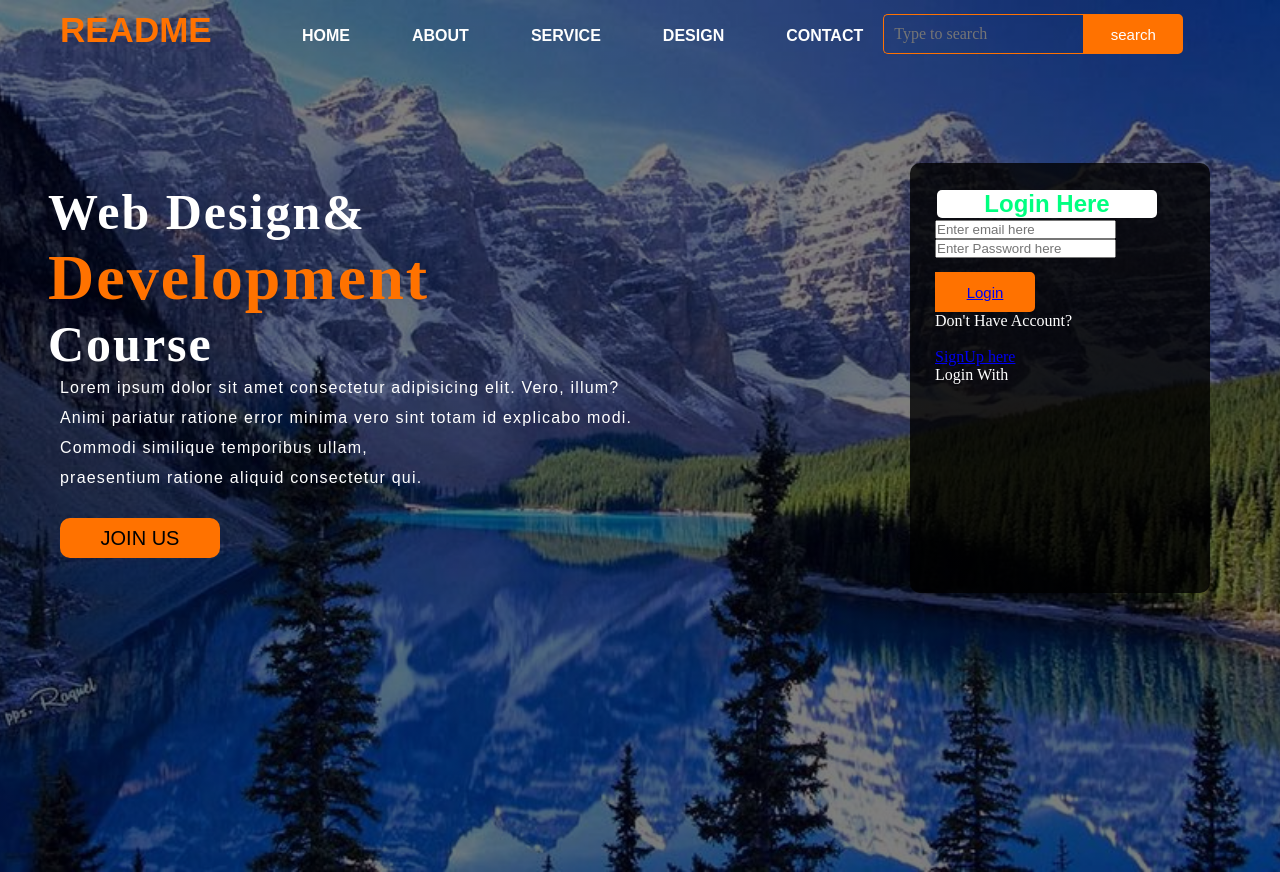
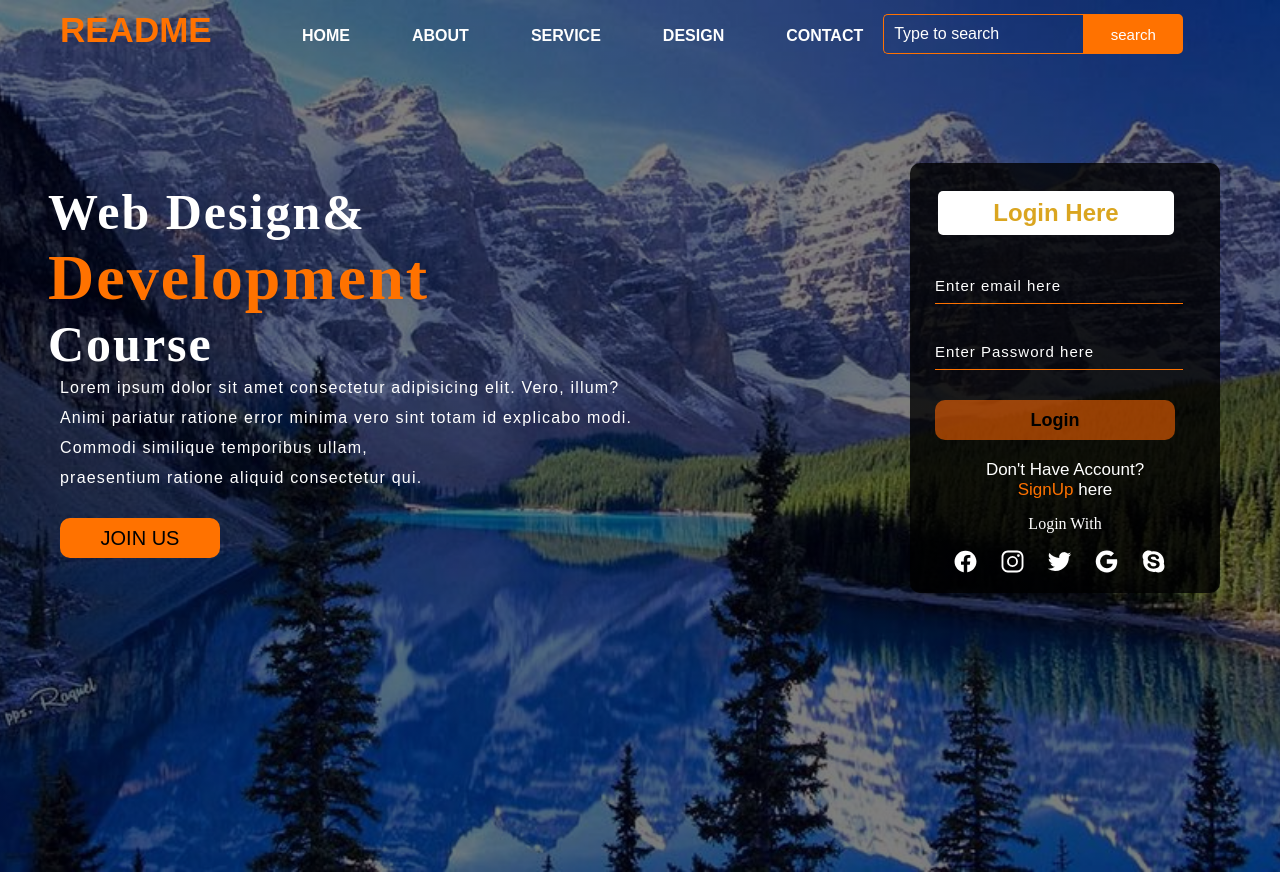
Before and after one commit to Milton-1/milton-1.github.io, a plain HTML site: page index.html in a window 1280 px wide. Drawn offline with nearby package versions, Linux system fonts and the light colour scheme.

Commit message:
committing changes

```diff
--- a/index.html
+++ b/index.html
@@ -33,13 +33,21 @@
                         <h2>Login Here</h2>
                         <input type="email" name="email" placeholder="Enter email here">
                         <input type="password" name="" placeholder="Enter Password here">
-                        <button class="btn"><a href="#">Login</a></button>
-                        <p class="link">Don't Have Account?</p><br>
-                        <a href="#">SignUp here</a>
+                        <button class="btnn"><a href="#">Login</a></button>
+                        <p class="link">Don't Have Account?<br>
+                        <a href="#">SignUp</a> here</p>
                         <p class="logw">Login With</p>
+                        <div class="icons">
+                            <a href="#"><ion-icon name="logo-facebook"></ion-icon></a>
+                            <a href="#"><ion-icon name="logo-instagram"></ion-icon></a>
+                            <a href="#"><ion-icon name="logo-twitter"></ion-icon></a>
+                            <a href="#"><ion-icon name="logo-google"></ion-icon></a>
+                            <a href="#"><ion-icon name="logo-skype"></ion-icon></a>
+                        </div>
                     </div>
 
 
         </div>
+        <script src="https://unpkg.com/ionicons@5.4.0/dist/ionicons.js"></script>
     </body>
 </html>
--- a/style.css
+++ b/style.css
@@ -134,7 +134,7 @@ ul li a:hover{
     font-size: 64px;
 }
 .form{
-    width: 250px;
+    width: 260px;
     height: 380px;
     background: linear-gradient(to top, rgba(0,0,0,0.8)60%,rgba(0,0,0,0.8)60%);
     position: absolute;
@@ -147,8 +147,81 @@ ul li a:hover{
     width: 220px;
     font-family: sans-serif;
     text-align: center;
-    color: rgb(0, 255, 128);
+    color: goldenrod;
     background: #fff;
     border-radius: 5px;
-    margin: 2px;
+    margin: 3px;
+    padding: 8px;
 }
+.form input{
+    width: 248px;
+    height: 35px;
+    background: transparent;
+    border-bottom: 1px solid #ff7200;
+    border-top: none;
+    border-right: none;
+    border-left: none;
+    font-size: 15px;
+    letter-spacing: 1px;
+    margin-top: 30px;
+    font-family: sans-serif;
+    color: antiquewhite;
+}
+.form input:focus{
+    outline: none;
+}
+::placeholder{
+    color: #fff;
+    font-family: Arial;
+}
+.btnn{
+    width: 240px;
+    height: 40px;
+    background: #ff660091;
+    border: none;
+    margin-top: 30px;
+    font-size: 18px;
+    border-radius: 10px;
+    cursor: pointer;
+    color: white;
+    transition: 0.4s ease;
+}
+.btnn:hover{
+    background: white;
+    color: #ff7200;
+}
+.btnn a{
+    text-decoration: none;
+    color: black;
+    font-weight: bold;
+}
+.form .link{
+    font-family: Arial, Helvetica, sans-serif;
+    font-size: 17px;
+    padding-top: 20px;
+    text-align: center;
+}
+.form .link a{
+    text-decoration: none;
+    color:  #ff7200;
+}
+.logw{
+    padding-top: 15px;
+    padding-bottom: 10px;
+    text-align: center;
+}
+.icons a{
+    text-decoration: none;
+    color: beige;
+}
+.icons ion-icon{
+    color: white;
+    font-size: 25px;
+    padding-left: 18px;
+    padding-top: 6px;
+    transition: 0.3s ease;
+}
+.icons ion-icon:hover{
+    color: #ff7200;
+
+}
```
